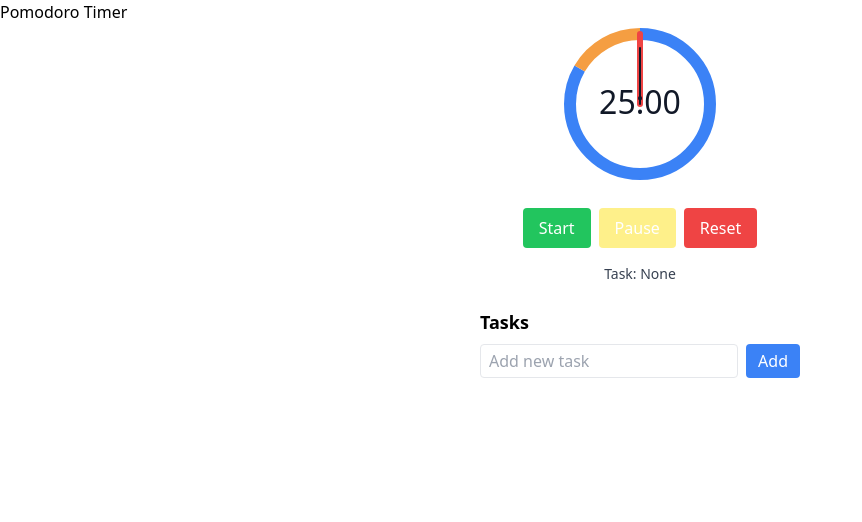
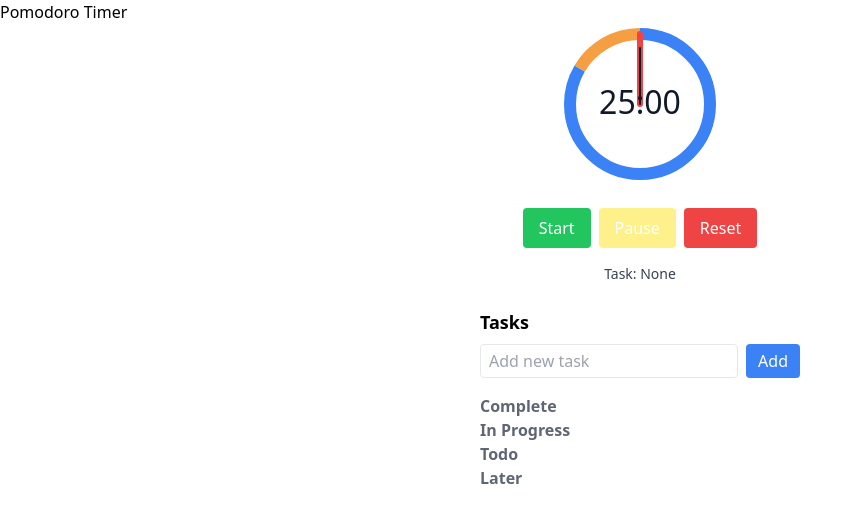
Before and after one commit to ginpei/pomodoro-2026, a SvelteKit app: page / in a window 1280 px wide. Shown: the top 522 px of the page, without its empty margins (0-862 px from the left). Built offline with nearby package versions, Linux system fonts and the light colour scheme.

Commit message:
task state

```diff
--- a/src/lib/tasks-model.ts
+++ b/src/lib/tasks-model.ts
@@ -1,6 +1,9 @@
+export type TaskStateName = 'complete' | 'in progress' | 'todo' | 'later';
+
 export interface Task {
   id: string;
   name: string;
+  state: TaskStateName;
 }
 
 export interface TaskState {
@@ -9,7 +12,9 @@ export interface TaskState {
 }
 
 export function normalizeTaskState(input?: Partial<TaskState>): TaskState {
-  const tasks = Array.isArray(input?.tasks) ? input!.tasks : [];
+  const tasks = Array.isArray(input?.tasks)
+    ? input!.tasks.map(task => ({ ...task, state: task.state ?? 'todo' }))
+    : [];
   const selectedTaskId =
     typeof input?.selectedTaskId === 'string' ? input.selectedTaskId : null;
   const hasSelected = selectedTaskId != null && tasks.some(task => task.id === selectedTaskId);
@@ -19,8 +24,8 @@ export function normalizeTaskState(input?: Partial<TaskState>): TaskState {
   };
 }
 
-export function addTask(state: TaskState, name: string, id: string): TaskState {
-  return { ...state, tasks: [...state.tasks, { id, name }] };
+export function addTask(state: TaskState, name: string, id: string, taskState: TaskStateName = 'todo'): TaskState {
+  return { ...state, tasks: [...state.tasks, { id, name, state: taskState }] };
 }
 
 export function editTask(state: TaskState, id: string, name: string): TaskState {
@@ -45,7 +50,9 @@ export function selectTask(state: TaskState, id: string | null): TaskState {
 }
 
 export function setTasks(state: TaskState, tasks: Task[]): TaskState {
-  return normalizeTaskState({ tasks, selectedTaskId: state.selectedTaskId });
+  // Ensure all tasks have a state property
+  const normalized = tasks.map(task => ({ ...task, state: task.state ?? 'todo' }));
+  return normalizeTaskState({ tasks: normalized, selectedTaskId: state.selectedTaskId });
 }
 
 export function reorderTasks(state: TaskState, taskId: string, toIndex: number): TaskState {
@@ -62,3 +69,10 @@ export function reorderTasks(state: TaskState, taskId: string, toIndex: number):
   tasks.splice(clampedIndex, 0, moved);
   return { ...state, tasks };
 }
+
+export function setTaskState(state: TaskState, id: string, newState: TaskStateName): TaskState {
+  return {
+    ...state,
+    tasks: state.tasks.map(task => (task.id === id ? { ...task, state: newState } : task))
+  };
+}
--- a/src/lib/tasks.ts
+++ b/src/lib/tasks.ts
@@ -7,11 +7,12 @@ import {
   reorderTasks as reorderTasksInState,
   selectTask as selectTaskInState,
   setTasks as setTasksInState,
+  setTaskState as setTaskStateInState,
   type Task,
   type TaskState
 } from './tasks-model';
 
-export type { Task, TaskState } from './tasks-model';
+export type { Task, TaskState, TaskStateName } from './tasks-model';
 
 export interface TaskStorage {
   loadTasks(): Task[];
@@ -97,8 +98,8 @@ export function createTaskStore(options: TaskStoreOptions = {}) {
 
   subscribe(persist);
 
-  function addTask(name: string) {
-    update(state => addTaskToState(state, name, generateId()));
+  function addTask(name: string, taskState: TaskStateName = 'todo') {
+    update(state => addTaskToState(state, name, generateId(), taskState));
   }
 
   function editTask(id: string, name: string) {
@@ -117,6 +118,10 @@ export function createTaskStore(options: TaskStoreOptions = {}) {
     update(state => setTasksInState(state, tasks));
   }
 
+  function setTaskState(id: string, newState: TaskStateName) {
+    update(state => setTaskStateInState(state, id, newState));
+  }
+
   function reorderTask(id: string, toIndex: number) {
     update(state => reorderTasksInState(state, id, toIndex));
   }
@@ -132,6 +137,7 @@ export function createTaskStore(options: TaskStoreOptions = {}) {
     deleteTask,
     selectTask,
     setTasks,
+    setTaskState,
     reorderTask,
     setState
   };
--- a/src/routes/TaskList.svelte
+++ b/src/routes/TaskList.svelte
@@ -2,15 +2,31 @@
   import { createEventDispatcher, tick } from 'svelte';
   import type { Task } from '$lib/tasks';
 
+  import type { TaskStateName } from '$lib/tasks';
   export let tasks: Task[] = [];
   export let activeTaskId: string | null = null;
   export let hydrated = false;
+
+  const GROUPS: TaskStateName[] = ['complete', 'in progress', 'todo', 'later'];
+
+  function capitalize(s: string) {
+    return s.replace(/\b\w/g, c => c.toUpperCase());
+  }
+
+  // Flat list for rendering: group titles and tasks
+  $: groupedList = GROUPS.flatMap(group => [
+    { type: 'group', group },
+    ...tasks.filter(task => task.state === group).map(task => ({ type: 'task', task }))
+  ]);
+
+  let dragOverGroup: TaskStateName | null = null;
+
 
   const dispatch = createEventDispatcher<{
     select: string | null;
     edit: { id: string; name: string };
     delete: string;
-    reorder: { id: string; toIndex: number };
+    move: { id: string; toId: string | null; newState: TaskStateName };
   }>();
 
   let editingId: string | null = null;
@@ -62,8 +78,12 @@
     if (editingId) {
       return;
     }
+    // Prevent dragging group titles
+    const item = groupedList.find(x => x.type === 'task' && x.task.id === id);
+    if (!item) return;
     draggingId = id;
     dragOverId = id;
+    dragOverGroup = null;
     const handle = event.currentTarget as HTMLElement | null;
     handle?.setPointerCapture(event.pointerId);
     event.preventDefault();
@@ -74,10 +94,19 @@
       return;
     }
     const target = document.elementFromPoint(event.clientX, event.clientY);
+    // Detect drop target on tasks or group titles
     const item = target?.closest?.('li[data-task-id]') as HTMLElement | null;
     const taskId = item?.dataset?.taskId;
     if (taskId) {
       dragOverId = taskId;
+      dragOverGroup = null;
+    } else {
+      const groupItem = target?.closest?.('li[data-group-title]') as HTMLElement | null;
+      const group = groupItem?.dataset?.groupTitle as TaskStateName | undefined;
+      if (group) {
+        dragOverGroup = group;
+        dragOverId = null;
+      }
     }
     event.preventDefault();
   }
@@ -88,16 +117,29 @@
     }
     const fromId = draggingId;
     const toId = dragOverId;
+    const toGroup = dragOverGroup;
     draggingId = null;
     dragOverId = null;
+    dragOverGroup = null;
+    if (toGroup) {
+      dispatch('move', { id: fromId, toId: null, newState: toGroup });
+      return;
+    }
     if (!toId || fromId === toId) {
       return;
     }
-    const toIndex = tasks.findIndex(task => task.id === toId);
-    if (toIndex < 0) {
-      return;
+    // Find group of drop target
+    const toIdx = groupedList.findIndex(x => x.type === 'task' && x.task.id === toId);
+    if (toIdx < 0) return;
+    // Find the group title above drop target
+    let group = 'todo';
+    for (let i = toIdx; i >= 0; --i) {
+      if (groupedList[i].type === 'group') {
+        group = groupedList[i].group;
+        break;
       }
-    dispatch('reorder', { id: fromId, toIndex });
+    }
+    dispatch('move', { id: fromId, toId, newState: group });
   }
 </script>
 
@@ -111,25 +153,39 @@
       </li>
     {/each}
   {:else}
-    {#each tasks as task}
-      {#if draggingId != null && dragOverId === task.id && draggingId !== task.id && !isMovingDown}
+    {#each groupedList as item, i}
+      {#if item.type === 'group'}
+        <li
+          class="font-bold text-gray-700 select-none cursor-default opacity-80"
+          aria-disabled="true"
+          data-group-title={item.group}
+        >
+          {capitalize(item.group)}
+        </li>
+        {#if draggingId != null && dragOverGroup === item.group}
+          <li class="mb-2">
+            <div class="h-0.5 bg-blue-500 rounded"></div>
+          </li>
+        {/if}
+      {:else}
+        {#if draggingId != null && dragOverId === item.task.id && draggingId !== item.task.id && !isMovingDown}
           <li class="mb-2">
             <div class="h-0.5 bg-blue-500 rounded"></div>
           </li>
         {/if}
         <li
           class="flex items-center gap-2 mb-2"
-        class:opacity-60={draggingId === task.id}
-        data-task-id={task.id}
+          class:opacity-60={draggingId === item.task.id}
+          data-task-id={item.task.id}
         >
-        {#if editingId === task.id}
+          {#if editingId === item.task.id}
             <input
               class="flex-1 border rounded px-2 py-1"
               bind:value={editingName}
-            bind:this={editInputs[task.id]}
-            on:keydown={(e) => e.key === 'Enter' && saveEdit(task.id)}
+              bind:this={editInputs[item.task.id]}
+              on:keydown={(e) => e.key === 'Enter' && saveEdit(item.task.id)}
             />
-          <button class="bg-green-500 text-white px-2 py-1 rounded" on:click={() => saveEdit(task.id)}>
+            <button class="bg-green-500 text-white px-2 py-1 rounded" on:click={() => saveEdit(item.task.id)}>
               Save
             </button>
             <button class="bg-gray-400 text-white px-2 py-1 rounded" on:click={cancelEdit}>
@@ -137,37 +193,38 @@
             </button>
           {:else}
             <button
-            class={`px-2 py-1 rounded text-gray-600 touch-none ${draggingId === task.id ? 'cursor-grabbing' : 'cursor-grab'}`}
+              class={`px-2 py-1 rounded text-gray-600 touch-none ${draggingId === item.task.id ? 'cursor-grabbing' : 'cursor-grab'}`}
               type="button"
               aria-label="Reorder task"
               disabled={editingId != null}
-            on:pointerdown={(event) => startDrag(event, task.id)}
+              on:pointerdown={(event) => startDrag(event, item.task.id)}
               on:pointermove={updateDragTarget}
               on:pointerup={finishDrag}
               on:pointercancel={finishDrag}
             >
               ::
             </button>
-          <span class="flex-1">{task.name}</span>
+            <span class="flex-1">{item.task.name}</span>
             <button
-            class={`px-2 py-1 rounded text-white ${activeTaskId === task.id ? 'bg-blue-600' : 'bg-blue-500'}`}
-            on:click={() => toggleSelect(task.id)}
+              class={`px-2 py-1 rounded text-white ${activeTaskId === item.task.id ? 'bg-blue-600' : 'bg-blue-500'}`}
+              on:click={() => toggleSelect(item.task.id)}
             >
-            {activeTaskId === task.id ? 'Active' : 'Select'}
+              {activeTaskId === item.task.id ? 'Active' : 'Select'}
             </button>
-          <button class="bg-yellow-500 text-white px-2 py-1 rounded" on:click={() => startEdit(task.id, task.name)}>
+            <button class="bg-yellow-500 text-white px-2 py-1 rounded" on:click={() => startEdit(item.task.id, item.task.name)}>
               Edit
             </button>
-          <button class="bg-red-500 text-white px-2 py-1 rounded" on:click={() => deleteTask(task.id)}>
+            <button class="bg-red-500 text-white px-2 py-1 rounded" on:click={() => deleteTask(item.task.id)}>
               Delete
             </button>
           {/if}
         </li>
-      {#if draggingId != null && dragOverId === task.id && draggingId !== task.id && isMovingDown}
+        {#if draggingId != null && dragOverId === item.task.id && draggingId !== item.task.id && isMovingDown}
           <li class="mb-2">
             <div class="h-0.5 bg-blue-500 rounded"></div>
           </li>
         {/if}
+      {/if}
     {/each}
   {/if}
 </ul>
--- a/src/routes/Tasks.svelte
+++ b/src/routes/Tasks.svelte
@@ -38,8 +38,24 @@
     taskStore.selectTask(event.detail);
   }
 
-  function handleReorder(event: CustomEvent<{ id: string; toIndex: number }>) {
-    taskStore.reorderTask(event.detail.id, event.detail.toIndex);
+  function handleMove(event: CustomEvent<{ id: string; toId: string | null; newState: string }>) {
+    // Move task to new state and reorder within group
+    const { id, toId, newState } = event.detail;
+    taskStore.setTaskState(id, newState);
+    const tasks = get(taskStore).tasks;
+    const groupTasks = tasks.filter(t => t.state === newState);
+    let toIndex = 0;
+    if (toId) {
+      toIndex = groupTasks.findIndex(t => t.id === toId);
+      if (toIndex >= 0) {
+        taskStore.reorderTask(id, tasks.findIndex(t => t.id === toId));
+      }
+    } else {
+      // Dropped on group title: move to start of group
+      if (groupTasks.length > 0) {
+        taskStore.reorderTask(id, tasks.findIndex(t => t.id === groupTasks[0].id));
+      }
+    }
   }
 </script>
 
@@ -53,6 +69,6 @@
     on:edit={handleEdit}
     on:delete={handleDelete}
     on:select={handleSelect}
-    on:reorder={handleReorder}
+    on:move={handleMove}
   />
 </div>
```
Also changed, not shown: 2 other files (tests, documents, lock files or other folders). Lines whose indentation alone changed are shown as unchanged.
